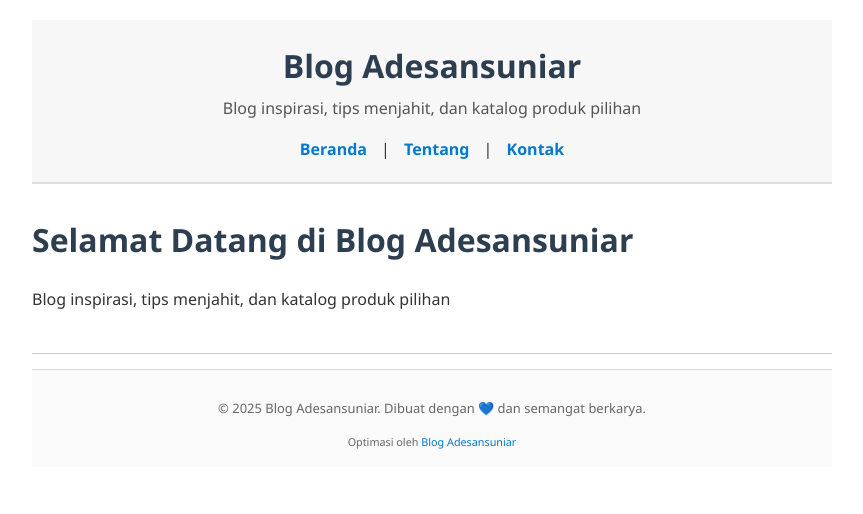
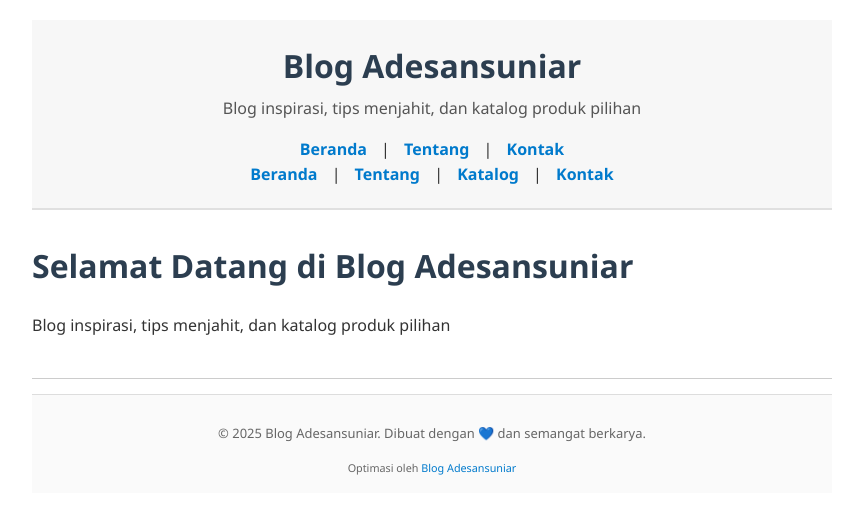
Before and after one commit to adesansuniar/blog-adesansuniar, a Jekyll site: the page built from index.md, in a window 1280 px wide. Shown: the top 514 px of the page, without its empty margins (208-1071 px from the left). Built offline with Jekyll 4.4.1, drawn with Linux system fonts in a browser that asks for light colours.

Commit message:
Update header.html
Update 1

```diff
--- a/_includes/header.html
+++ b/_includes/header.html
@@ -10,4 +10,10 @@
     <a href="{{ "/about/" | relative_url }}">Tentang</a> |
     <a href="https://wa.me/6288801758800">Kontak</a>
   </nav>
+  <nav>
+  <a href="{{ "/" | relative_url }}">Beranda</a> |
+  <a href="{{ "/about/" | relative_url }}">Tentang</a> |
+  <a href="{{ "/katalog/" | relative_url }}">Katalog</a> |
+  <a href="https://wa.me/6288801758800">Kontak</a>
+</nav>
 </header>
```
